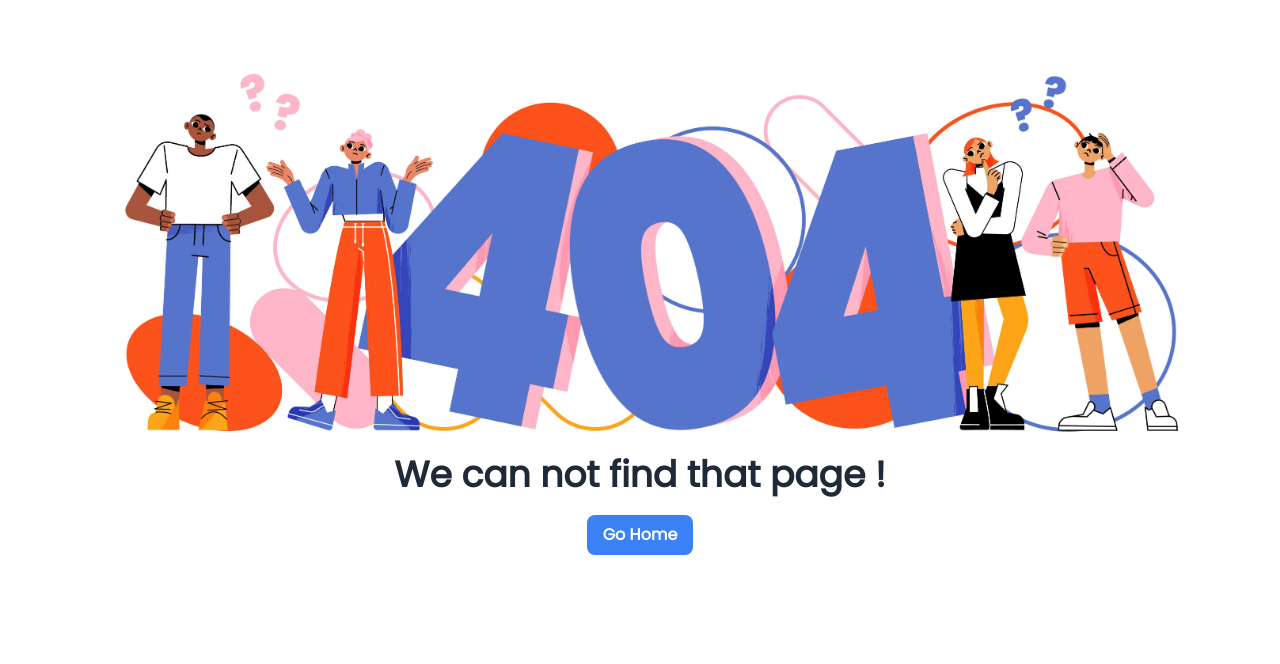
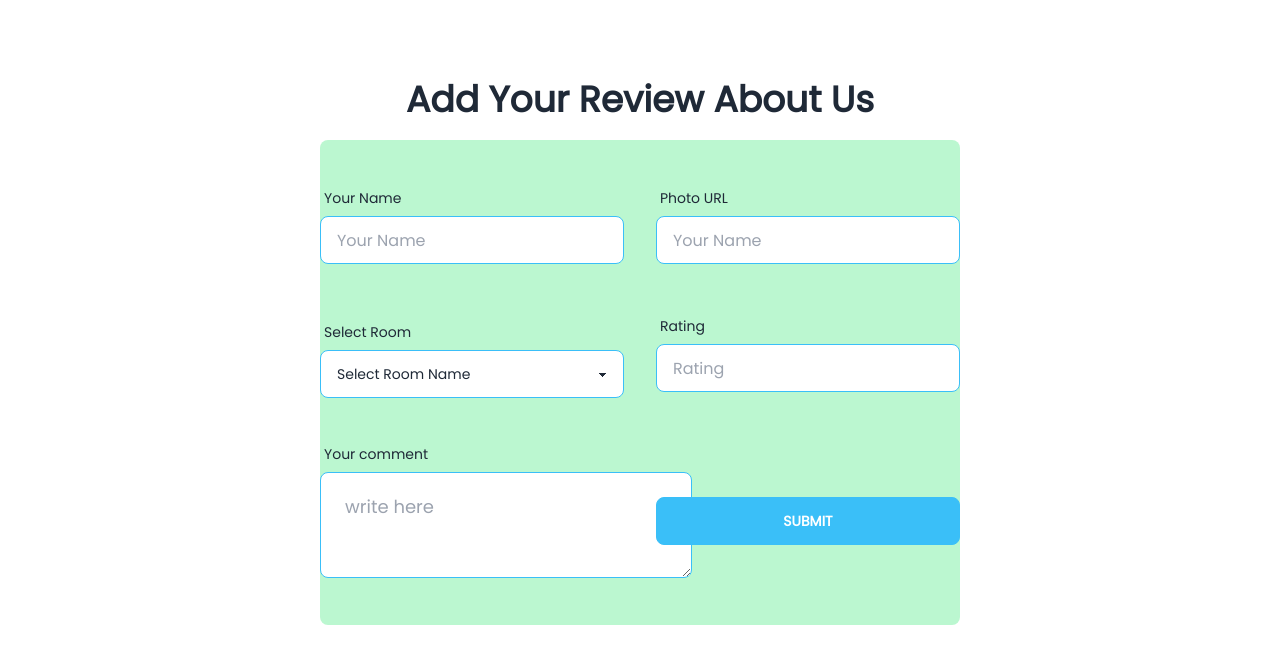
Before and after one commit to Rifa9oct/11_ocean-side-hotel-client-side, a React (Vite) app: page /reviews in a window 1280 px wide. Shown: the top 664 px of the page. Built offline with nearby package versions, Linux system fonts and the light colour scheme; no server answers.

Commit message:
added dynamic review

```diff
--- a/src/Components/Room/Room.jsx
+++ b/src/Components/Room/Room.jsx
@@ -1,9 +1,26 @@
 import { TbHomeDollar } from "react-icons/tb";
 import { MdOutlineRateReview } from "react-icons/md";
 import { Link } from "react-router-dom";
+import { useEffect, useState } from "react";
 
 const Room = ({ room }) => {
-    const { _id, img, title, price, review, description } = room;
+    const { _id, img, title, price, description } = room;
+    const [reviews, setReviews] = useState([]);
+
+    useEffect(() => {
+        fetch("https://ocean-side-hotel-server-side.vercel.app/reviews")
+            .then(res => res.json())
+            .then(data => setReviews(data))
+    }, [])
+
+    const familySuite = reviews.filter(item => item.room === "Family Suite");
+    const doubleRoom = reviews.filter(item => item.room === "Double Room");
+    const singleRoom = reviews.filter(item => item.room === "Single Room");
+    const deluxeSuite = reviews.filter(item => item.room === "Deluxe Suite");
+    const superSuite = reviews.filter(item => item.room === "Super Suite");
+    const honeymoonSuite = reviews.filter(item => item.room === "Honeymoon Suite");
+
+    console.log(familySuite, doubleRoom, singleRoom, deluxeSuite, superSuite, honeymoonSuite)
 
     return (
         <div className={"md:w-[626px] mx-auto"}>
@@ -12,7 +29,16 @@ const Room = ({ room }) => {
             <p className="text-gray-600">{description}</p>
             <div className="flex items-center gap-20">
                 <p className="flex text-gray-600 items-center gap-2 text-lg font-medium"><TbHomeDollar />{price}</p>
-                <p className="flex text-gray-600 items-center gap-2 text-lg font-medium"><MdOutlineRateReview/>{review} reviews</p>
+                <p className="flex text-gray-600 items-center gap-2 text-lg font-medium"><MdOutlineRateReview />
+                    {
+                        title === "Family Suite" ? familySuite.length : "" ||
+                            title === "Double Room" ? doubleRoom.length : "" ||
+                                title === "Single Room" ? singleRoom.length : "" ||
+                                    title === "Deluxe Suite" ? deluxeSuite.length : "" ||
+                                        title === "Super Suite" ? superSuite.length : "" ||
+                                            title === "Honeymoon Suite" ? honeymoonSuite.length : ""
+                    }
+                    reviews</p>
             </div>
         </div>
     );
--- /dev/null
+++ b/src/pages/ReviewPage/ReviewPage.jsx
@@ -0,0 +1,82 @@
+import axios from "axios";
+import Swal from "sweetalert2";
+
+
+const ReviewPage = () => {
+
+    const handleSubmit = e => {
+        e.preventDefault();
+        const name = e.target.elements.name.value;
+        const photoUrl = e.target.elements.photo.value;
+        const room = e.target.elements.room.value;
+        const rating = e.target.elements.rating.value;
+        const comment = e.target.elements.comment.value;
+        console.log(name, photoUrl, room, rating, comment);
+
+        const review = {name, photoUrl, room, rating, comment};
+        console.log(review)
+        axios.post("https://ocean-side-hotel-server-side.vercel.app/reviews", review)
+                .then(data => {
+                    console.log(data);
+                    if (data.data.insertedId) {
+                        Swal.fire({
+                            title: 'Good job!',
+                            text: 'Review added successfully.',
+                            icon: 'success',
+                            confirmButtonText: 'OK'
+                        })
+                    }
+                })
+    }
+
+    return (
+        <div>
+            <h1 className="text-2xl md:text-4xl font-extrabold text-center mt-20 mb-5">Add Your Review About Us</h1>
+            <div className="lg:w-2/4 bg-green-200 rounded-lg py-10 flex justify-center mx-5 lg:mx-auto mb-20">
+                <form onSubmit={handleSubmit} className="grid grid-col-1 md:grid-cols-2 gap-8 items-center">
+                    <div>
+                        <label className="label">
+                            <span className="label-text">Your Name</span>
+                        </label>
+                        <input type="text" name="name" placeholder="Your Name" className="mx-auto mb-3 input input-bordered input-info w-full max-w-xs" required/>
+                    </div>
+                    <div>
+                        <label className="label">
+                            <span className="label-text">Photo URL</span>
+                        </label>
+                        <input type="text" name="photo" placeholder="Your Name" className="mx-auto mb-3 input input-bordered input-info w-full max-w-xs" />
+                    </div>
+                    <div>
+                        <label className="label">
+                            <span className="label-text">Select Room</span>
+                        </label>
+                        <select name="room" className="select select-info w-full max-w-xs" required>
+                            <option disabled value="" selected>Select Room Name</option>
+                            <option value="Honeymoon Suite">Honeymoon Suite</option>
+                            <option value="Family Suite">Family Suite</option>
+                            <option value="Single Room">Single Room</option>
+                            <option value="Super Suite">Super Suite</option>
+                            <option value="Double Room">Double Room</option>
+                            <option value="Deluxe Suite">Deluxe Suite</option>
+                        </select>
+                    </div>
+                    <div>
+                        <label className="label">
+                            <span className="label-text">Rating</span>
+                        </label>
+                        <input type="text" name="rating" placeholder="Rating" className="mx-auto mb-3 input input-bordered input-info w-full max-w-xs" required />
+                    </div>
+                    <div>
+                        <label className="label">
+                            <span className="label-text">Your comment</span>
+                        </label>
+                        <textarea name="comment" className="textarea textarea-info textarea-lg" placeholder="write here"></textarea>
+                    </div>
+                    <button type="submit" className="btn btn-info mt-5 text-white hover:bg-blue-600">Submit</button>
+                </form>
+            </div>
+        </div>
+    );
+};
+
+export default ReviewPage;
--- a/src/routes/Router/Router.jsx
+++ b/src/routes/Router/Router.jsx
@@ -11,6 +11,7 @@ import Login from "../../pages/Login/Login";
 import Register from "../../pages/Register/Register";
 import PrivateRoute from "../PrivateRoute/PrivateRoute";
 import UpdatePage from "../../pages/UpdatePage/UpdatePage";
+import ReviewPage from "../../pages/ReviewPage/ReviewPage";
 
 const router = createBrowserRouter([
   {
@@ -56,6 +57,10 @@ const router = createBrowserRouter([
         element: <UpdatePage></UpdatePage>,
         loader: ({params})=>fetch(`https://ocean-side-hotel-server-side.vercel.app/bookings/${params.id}`)
       },
+      {
+        path: "/reviews",
+        element: <ReviewPage></ReviewPage>
+      },
     ]
   },
 ]);
```
